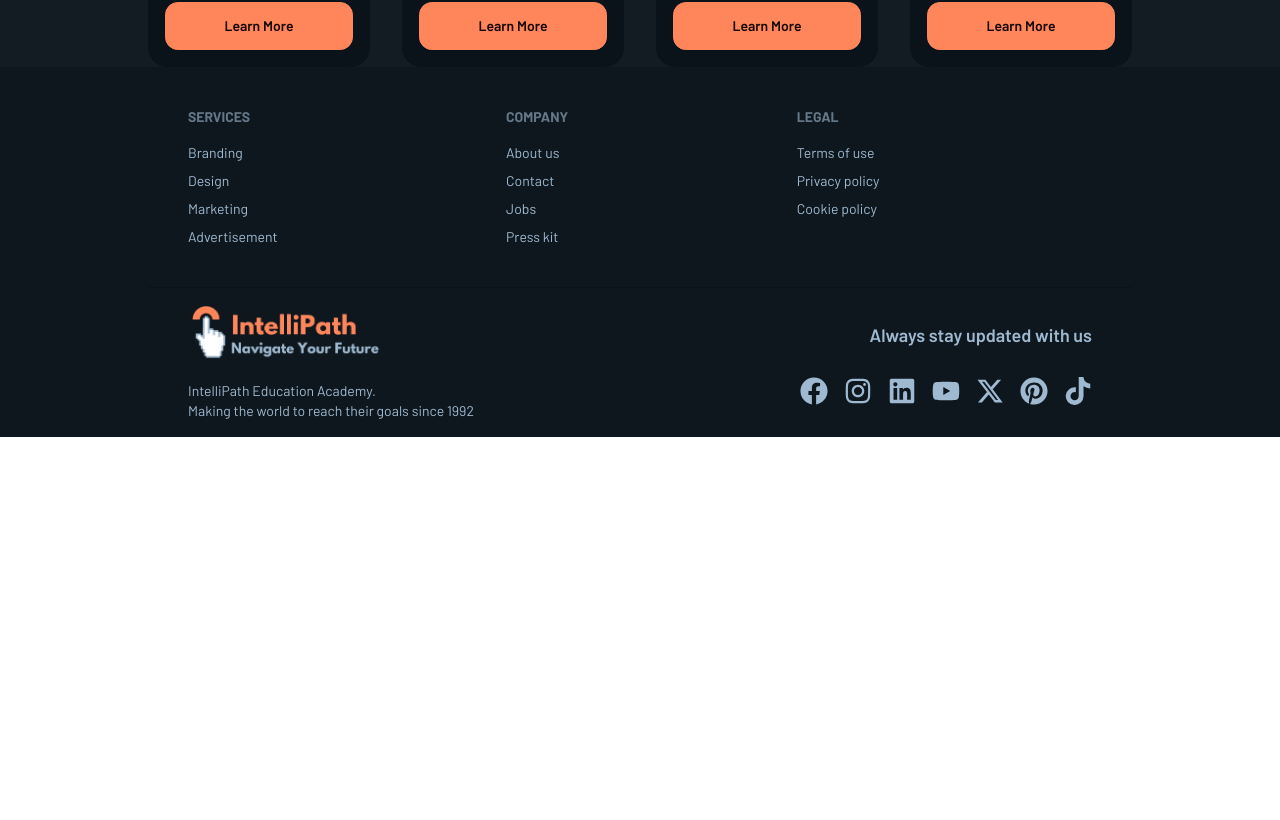
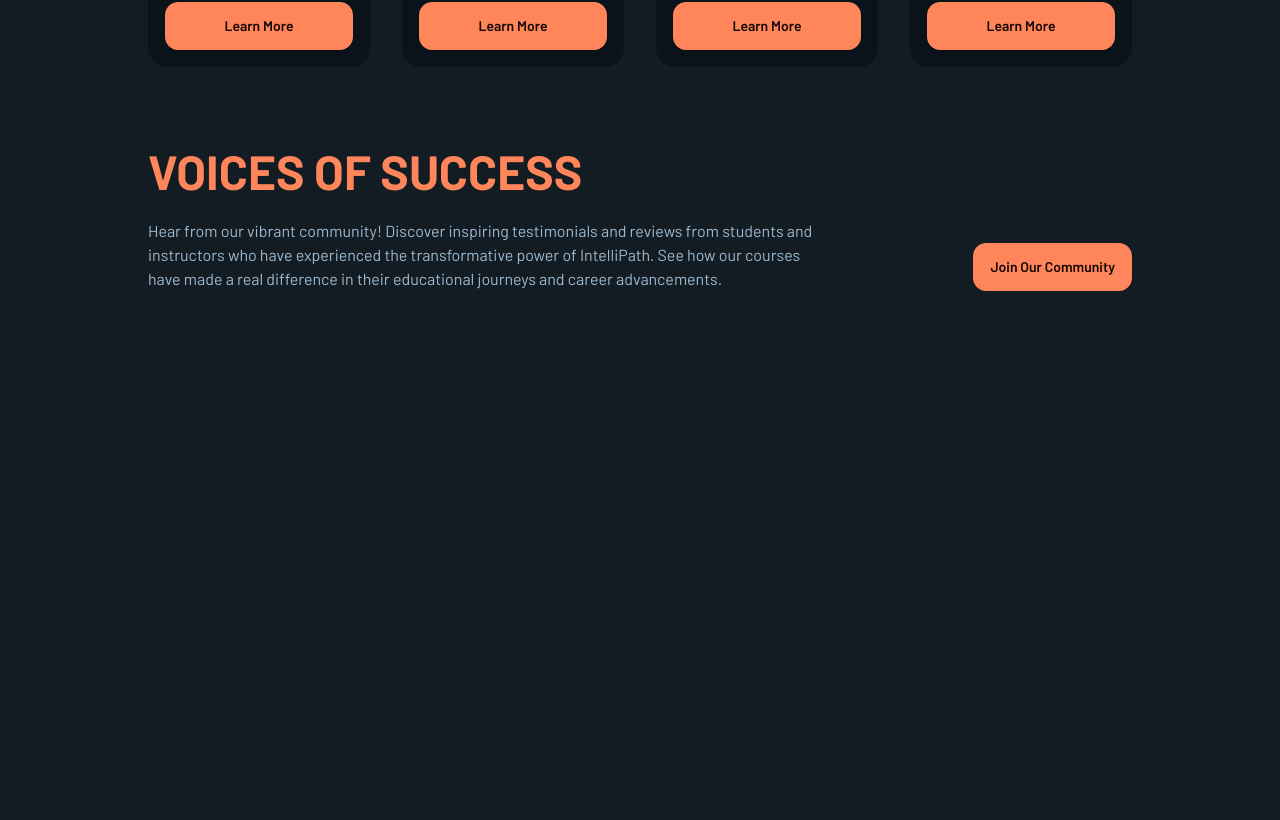
Before and after one commit to taseenjeem/IntelliPath, a Next.js app: page / in a window 1280 px wide. Shown: the part 3240-4060 px from the top of the page. Before the commit the page ends 3677 px from the top, so only its background shows below. Built offline with nearby package versions, Linux system fonts and the light colour scheme; no server answers.

Commit message:
added headline

```diff
--- a/app/page.js
+++ b/app/page.js
@@ -1,5 +1,6 @@
 import CategoriesList from "@/components/page/landing-page/CategoriesList";
 import Hero from "@/components/page/landing-page/Hero";
+import Testimonial from "@/components/page/landing-page/Testimonial";
 import TopCourses from "@/components/page/landing-page/TopCourses";
 
 const LandingPage = () => {
@@ -8,6 +9,7 @@ const LandingPage = () => {
       <Hero />
       <CategoriesList />
       <TopCourses />
+      <Testimonial />
     </>
   );
 };
--- /dev/null
+++ b/components/page/landing-page/Testimonial.jsx
@@ -0,0 +1,30 @@
+import Link from "next/link";
+
+const Testimonial = () => {
+  return (
+    <>
+      <section className="min-h-screen w-full wrapper mt-5 md:mt-20">
+        <div className="md:flex md:items-end md:justify-between">
+          <div className="max-w-2xl">
+            <h2 className="lg:text-5xl text-3xl text-primary uppercase font-bold">
+              Voices of Success
+            </h2>
+
+            <p className="mt-6">
+              Hear from our vibrant community! Discover inspiring testimonials
+              and reviews from students and instructors who have experienced the
+              transformative power of IntelliPath. See how our courses have made
+              a real difference in their educational journeys and career
+              advancements.
+            </p>
+          </div>
+          <Link href="/shop" className="mt-6 md:mt-0 btn btn-primary ">
+            Join Our Community
+          </Link>
+        </div>
+      </section>
+    </>
+  );
+};
+
+export default Testimonial;
```
